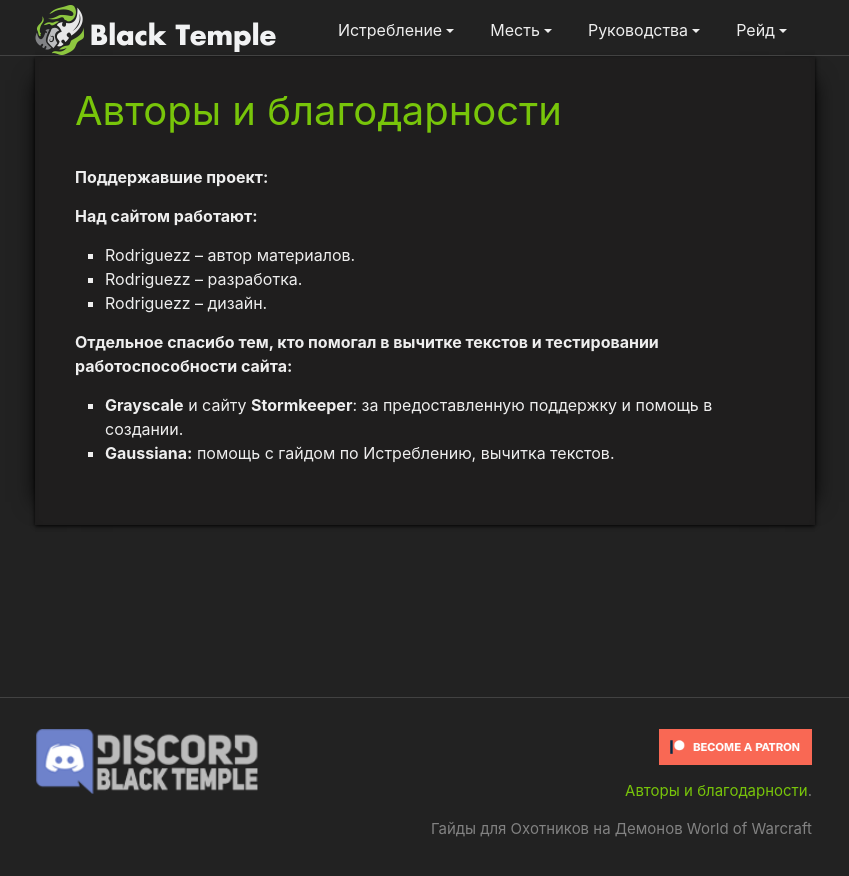
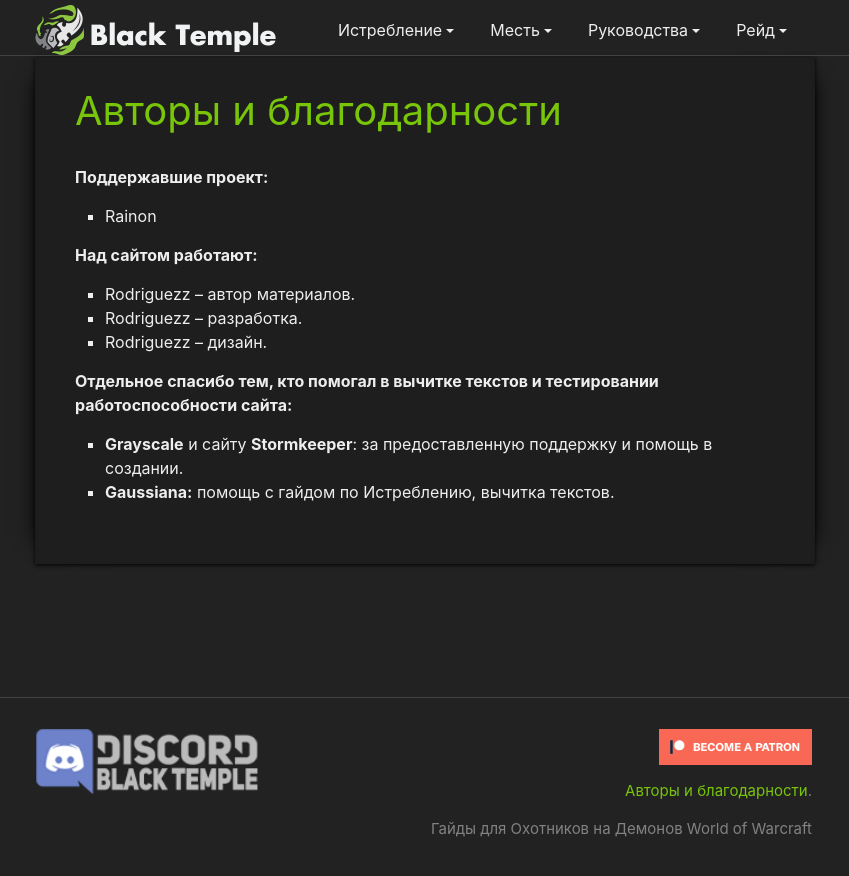
Before and after one commit to blacktempl/blacktempl.github.io, a Jekyll site: the page built from patreon/thanks.md, in a window 1280 px wide. Shown: the top 876 px of the page, without its empty margins (215-1064 px from the left). Built offline with Jekyll 4.4.1, drawn with Linux system fonts in a browser that asks for light colours; a script that is not in the unit is left out; comment, search, counter and statistics services are not loaded.

Commit message:
Update thanks.md

```diff
--- a/patreon/thanks.md
+++ b/patreon/thanks.md
@@ -6,8 +6,8 @@ toc: false
 ---
 
 
-
 **Поддержавшие проект:**
+* Rainon
 
 **Над сайтом работают:**
 
```
